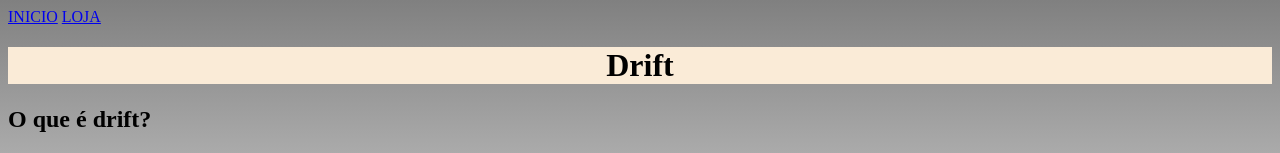
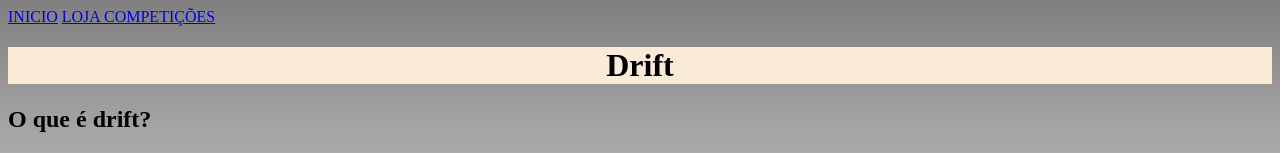
Before and after one commit to P4bllox/site2024, a plain HTML site: page index.html in a window 1280 px wide. Shown: the top 153 px of the page. Drawn offline with Linux system fonts and the light colour scheme.

Commit message:
Update index.html

```diff
--- a/index.html
+++ b/index.html
@@ -10,7 +10,7 @@
     <nav>
         <a href="index.html"> INICIO</a>
         <a href="https://driftforu.com/" > LOJA
-
+        <a href="competições.html"> COMPETIÇÕES</a>
         </a>
     </nav>
 </header>
```
